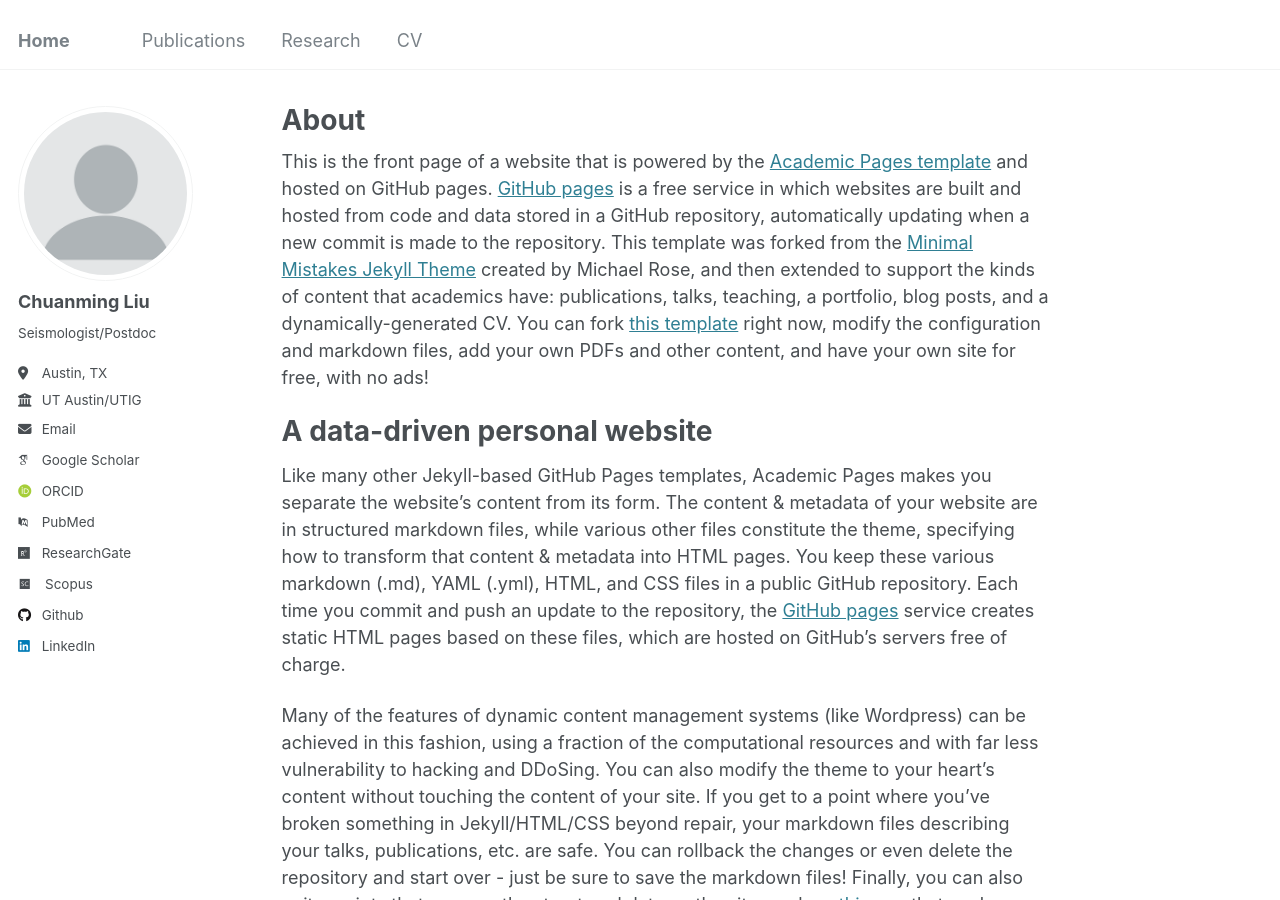
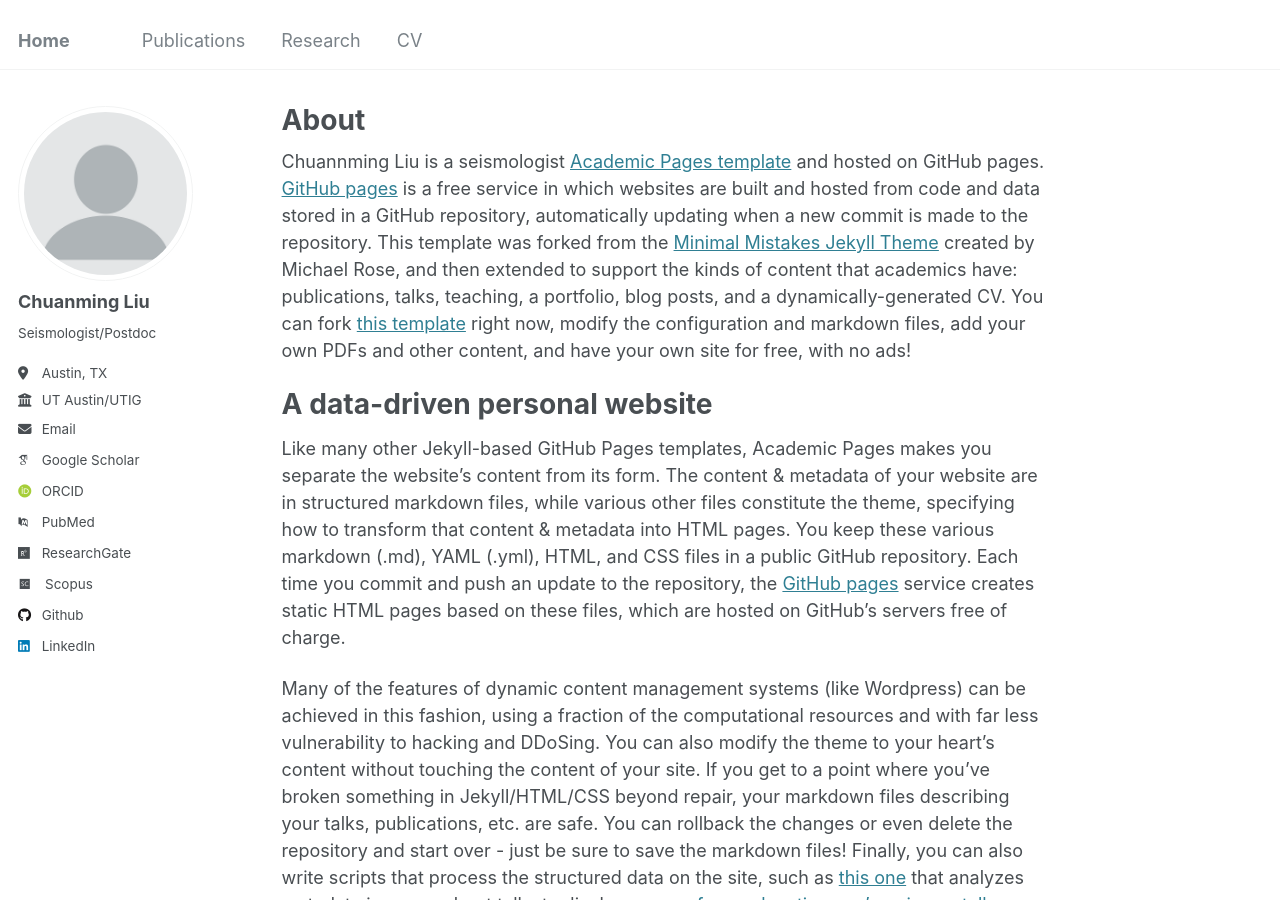
Before and after one commit to Chuanming-Liu/Chuanming-Liu.github.io, a Jekyll site: the page built from _pages/about.md, in a window 1280 px wide and 900 px high. Built offline with Jekyll 4.4.1, drawn with Linux system fonts in a browser that asks for light colours; some web fonts are replaced.

Commit message:
Update about.md

```diff
--- a/_pages/about.md
+++ b/_pages/about.md
@@ -7,7 +7,7 @@ redirect_from:
   - /about.html
 ---
 
-This is the front page of a website that is powered by the [Academic Pages template](https://github.com/academicpages/academicpages.github.io) and hosted on GitHub pages. [GitHub pages](https://pages.github.com) is a free service in which websites are built and hosted from code and data stored in a GitHub repository, automatically updating when a new commit is made to the repository. This template was forked from the [Minimal Mistakes Jekyll Theme](https://mmistakes.github.io/minimal-mistakes/) created by Michael Rose, and then extended to support the kinds of content that academics have: publications, talks, teaching, a portfolio, blog posts, and a dynamically-generated CV. You can fork [this template](https://github.com/academicpages/academicpages.github.io) right now, modify the configuration and markdown files, add your own PDFs and other content, and have your own site for free, with no ads!
+Chuannming Liu is a seismologist [Academic Pages template](https://github.com/academicpages/academicpages.github.io) and hosted on GitHub pages. [GitHub pages](https://pages.github.com) is a free service in which websites are built and hosted from code and data stored in a GitHub repository, automatically updating when a new commit is made to the repository. This template was forked from the [Minimal Mistakes Jekyll Theme](https://mmistakes.github.io/minimal-mistakes/) created by Michael Rose, and then extended to support the kinds of content that academics have: publications, talks, teaching, a portfolio, blog posts, and a dynamically-generated CV. You can fork [this template](https://github.com/academicpages/academicpages.github.io) right now, modify the configuration and markdown files, add your own PDFs and other content, and have your own site for free, with no ads!
 
 A data-driven personal website
 ======
```
